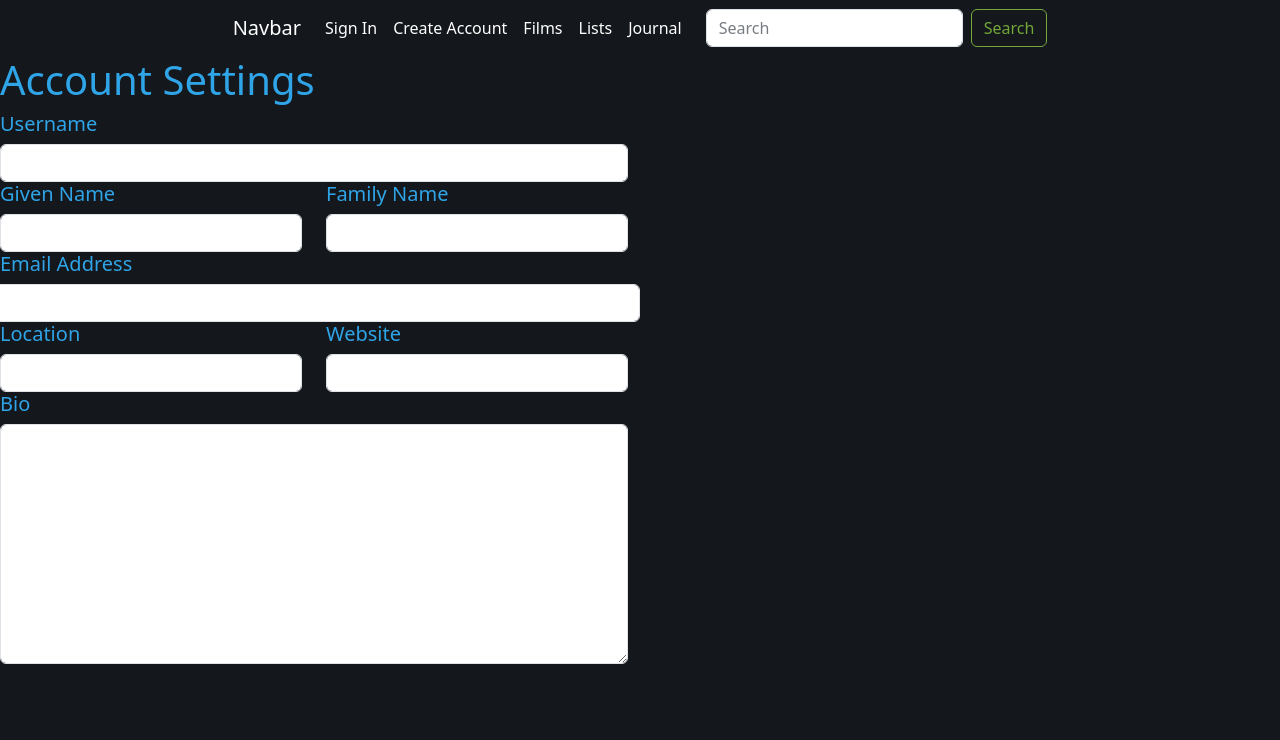
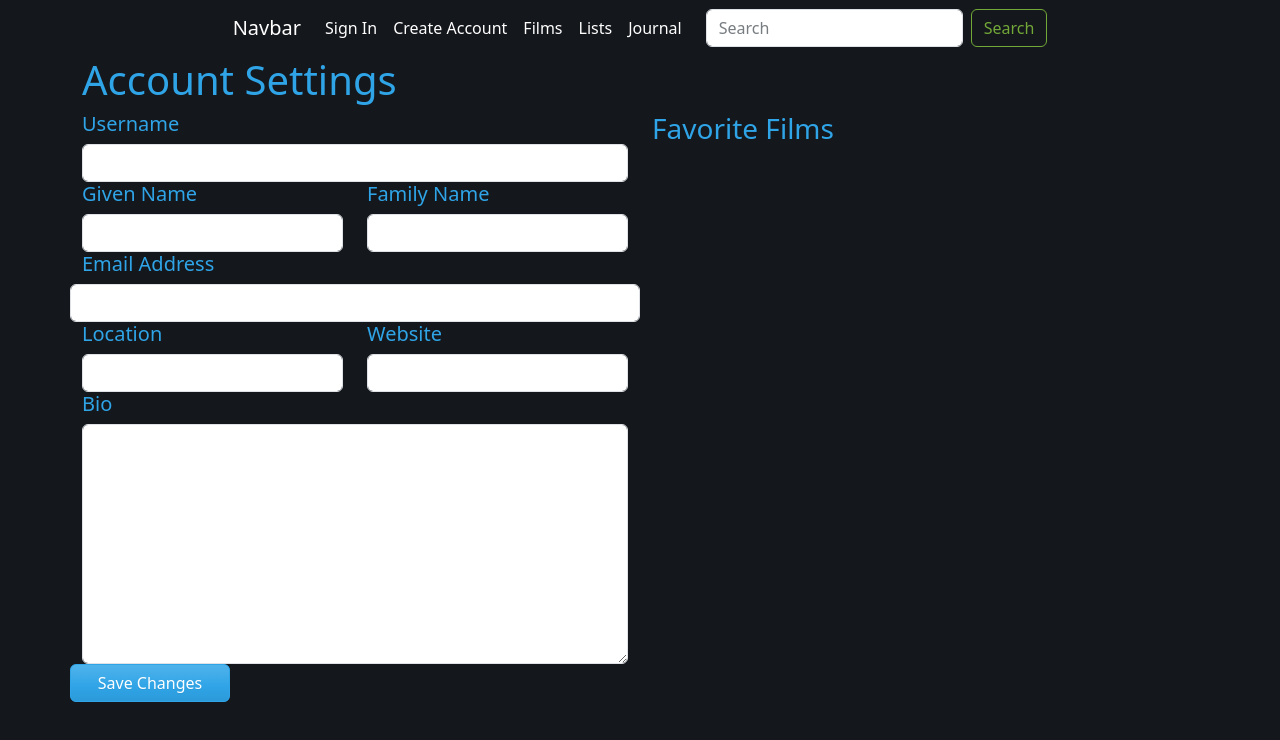
Before and after one commit to johnmartinroque/LetterboxdClone, a React (Create React App) app in the folder main/: page /settings in a window 1280 px wide. Shown: the top 740 px of the page. Built offline with nearby package versions, Linux system fonts and the light colour scheme; no server answers.

Commit message:
components and screens

```diff
--- /dev/null
+++ b/main/src/components/lists/FeaturedLists.jsx
@@ -0,0 +1,14 @@
+import React from "react";
+import { Container } from "react-bootstrap";
+
+function FeaturedLists() {
+  return (
+    <div>
+      <Container className="">
+        <h3 style={{ color: "white" }}>Featured Lists</h3>
+      </Container>
+    </div>
+  );
+}
+
+export default FeaturedLists;
--- a/main/src/screens/Settings.jsx
+++ b/main/src/screens/Settings.jsx
@@ -1,9 +1,10 @@
 import React from "react";
-import { Col, Row } from "react-bootstrap";
+import { Button, Col, Container, Row } from "react-bootstrap";
 
 function Settings() {
   return (
     <div>
+      <Container>
         <Row>
           <Col>
             <h1>Account Settings</h1>
@@ -40,12 +41,21 @@ function Settings() {
             <Row>
               <Col>
                 <h5>Bio</h5>
-              <textarea style={{ height: "15rem" }} className="form-control" />
+                <textarea
+                  style={{ height: "15rem" }}
+                  className="form-control"
+                />
               </Col>
             </Row>
+            <Row>
+              <Button style={{ width: "10rem" }}>Save Changes</Button>
+            </Row>
           </Col>
-        <Col></Col>
+          <Col>
+            <h3>Favorite Films</h3>
+          </Col>
         </Row>
+      </Container>
     </div>
   );
 }
--- a/main/src/screens/list/Lists.jsx
+++ b/main/src/screens/list/Lists.jsx
@@ -1,6 +1,7 @@
 import React from "react";
 import { Button, Col, Container, Row } from "react-bootstrap";
 import { useNavigate } from "react-router-dom";
+import FeaturedLists from "../../components/lists/FeaturedLists";
 
 function Lists() {
   const navigate = useNavigate("");
@@ -24,6 +25,11 @@ function Lists() {
           Stat your own list
         </Button>
       </Row>
+      <Row>
+        <Col>
+          <FeaturedLists />
+        </Col>
+      </Row>
     </div>
   );
 }
```
Lines whose indentation alone changed are shown as unchanged.
